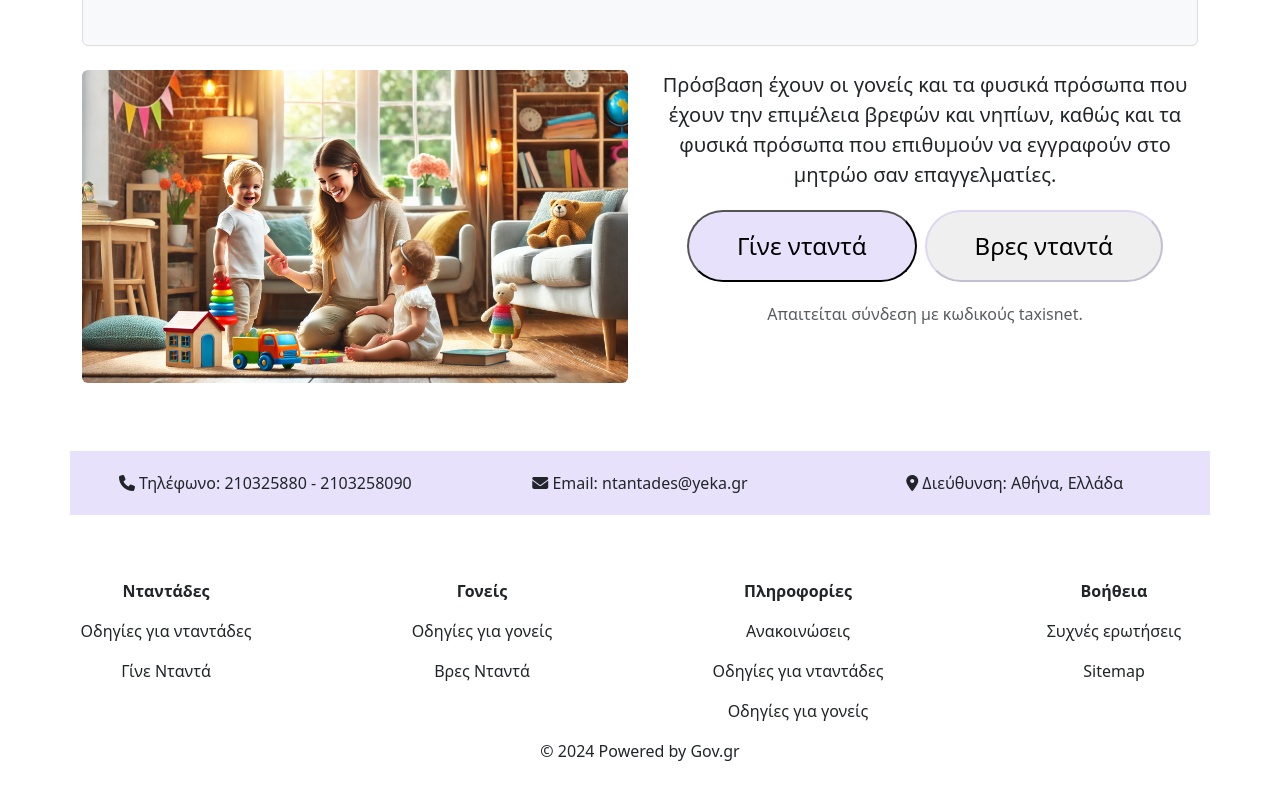
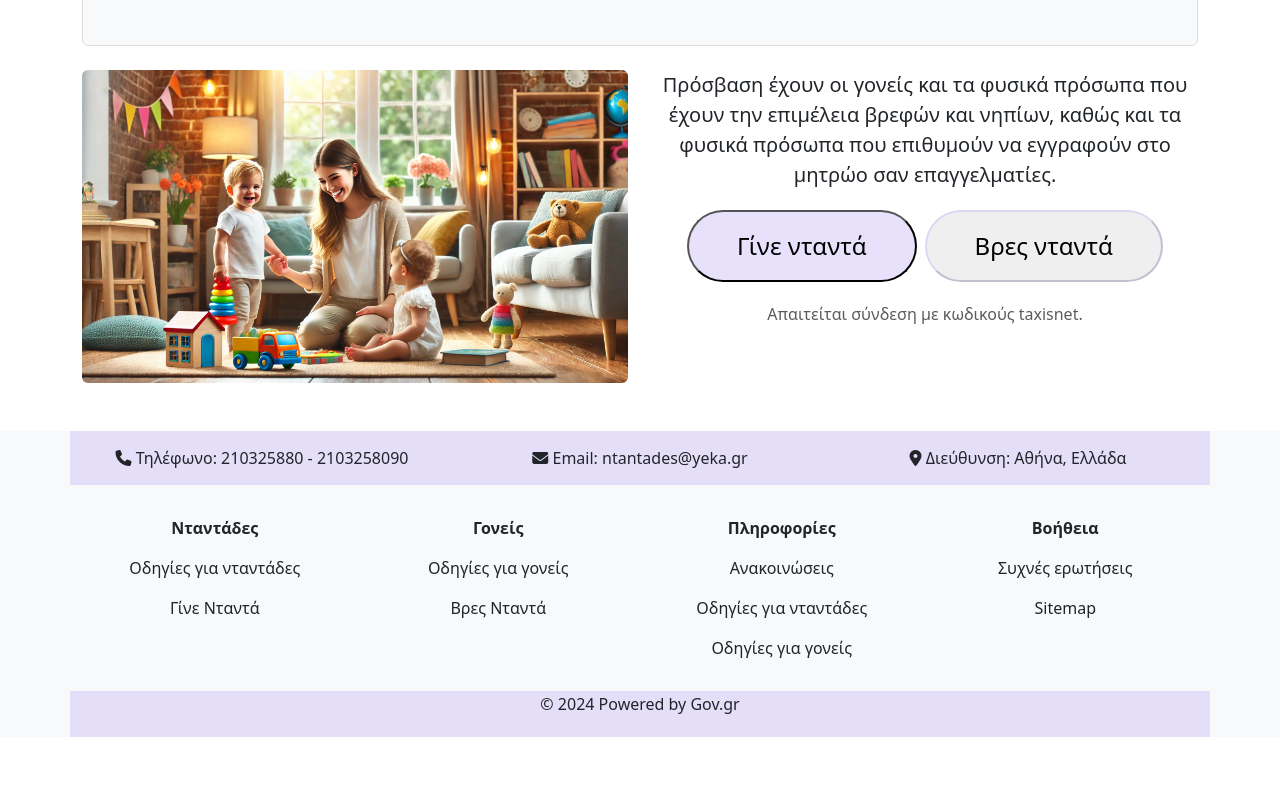
Before and after one commit to shavlego/EAM-PROJECT, a React (Vite) app in the folder my-react-app/: page / in a window 1280 px wide. Shown: the part 322-1122 px from the top of the page. After the commit the page ends 1059 px from the top, so only its background shows below. Built offline with nearby package versions, Linux system fonts and the light colour scheme.

Commit message:
footer changed

```diff
--- a/my-react-app/src/components/Footer.jsx
+++ b/my-react-app/src/components/Footer.jsx
@@ -1,8 +1,9 @@
 function Footer() {
   return (
-      <footer className="custom-footer">
+    <footer className="custom-footer bg-light py-6">
       <div className="container text-center">
-          <div className="row text-center">
+        {/* Contact Info */}
+        <div className="row">
           <div className="col-md-4">
             <i className="fas fa-phone"></i> Τηλέφωνο: 210325880 - 2103258090
           </div>
@@ -14,36 +15,38 @@ function Footer() {
           </div>
         </div>
       </div>
-        <div className="sitemap my-5">
-        <div className="row text-center">
-            <div className="col-md-3">
+
+      {/* Center of Footer */}
+      <div className="container mid my-6">
+        <div className="row">
+          <div className="col-md-3 text-center">
             <div className="mt-3 fw-bold">Νταντάδες</div>
             <div className="mt-3">Οδηγίες για νταντάδες</div>
             <div className="mt-3">Γίνε Νταντά</div>
           </div>
-            <div className="col-md-3">
+          <div className="col-md-3 text-center">
             <div className="mt-3 fw-bold">Γονείς</div>
             <div className="mt-3">Οδηγίες για γονείς</div>
             <div className="mt-3">Βρες Νταντά</div>
           </div>
-            <div className="col-md-3">
+          <div className="col-md-3 text-center">
             <div className="mt-3 fw-bold">Πληροφορίες</div>
             <div className="mt-3">Ανακοινώσεις</div>
             <div className="mt-3">Οδηγίες για νταντάδες</div>
-                <div className="mt-3"> Οδηγίες για γονείς</div>
+            <div className="mt-3">Οδηγίες για γονείς</div>
           </div>
-            <div className="col-md-3">
+          <div className="col-md-3 text-center">
             <div className="mt-3 fw-bold">Βοήθεια</div>
             <div className="mt-3">Συχνές ερωτήσεις</div>
             <div className="mt-3">Sitemap</div>
           </div>
         </div>
-            <div className="text-center mt-3">
+      </div>
+
+      {/* Footer Bottom */}
+      <div className="container bot text-center mt-3">
         <p>© 2024 Powered by Gov.gr</p>
       </div>
-        </div>
-
-
     </footer>
   );
 }
--- a/my-react-app/src/style.css
+++ b/my-react-app/src/style.css
@@ -51,16 +51,25 @@
     background-color: hsla(255, 82%, 84%, 1);
   }
 
-  .custom-footer {
+ .custom-footer {
+  padding: 0;
+  border-radius: 1px;
+}
 
-    padding: 20px;
-    border-radius: 10px;
-  }
+.custom-footer .container {
+  background-color: hsla(255, 82%, 84%, 0.4);
+  padding: 15px;
+  text-align: center;
+}
 
+.custom-footer .mid {
+  background-color: #f8f9fa; /* Light background */
+  margin-bottom: 1px;
+  padding: 15px;
+}
 
-
-  .custom-footer .container{
-    background-color: hsla(255, 82%, 84%, 0.4);
-    margin-bottom: 10px;
-    padding: 20px;
-  }
+.custom-footer .bot {
+  background-color: hsla(255, 82%, 84%, 0.4);
+  padding: 1px;
+  text-align: center;
+}
```
Lines whose indentation alone changed are shown as unchanged.
